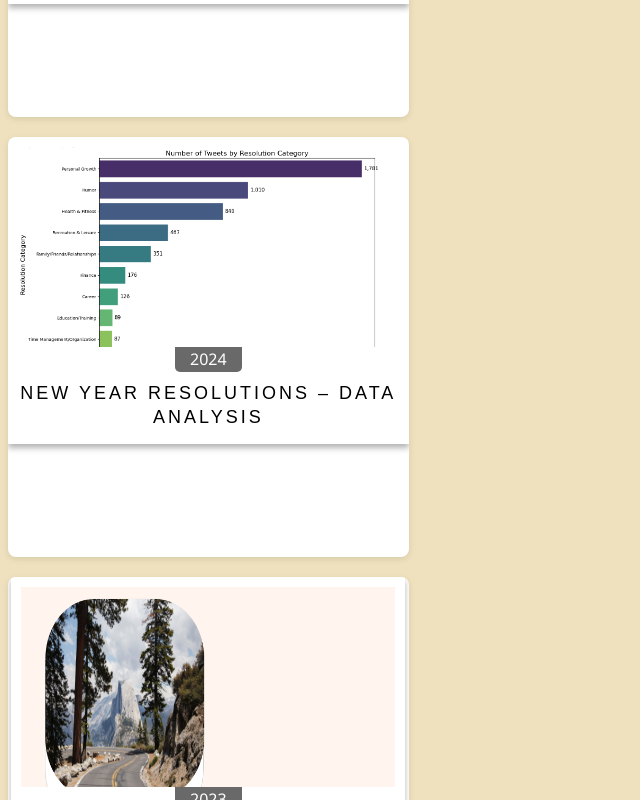
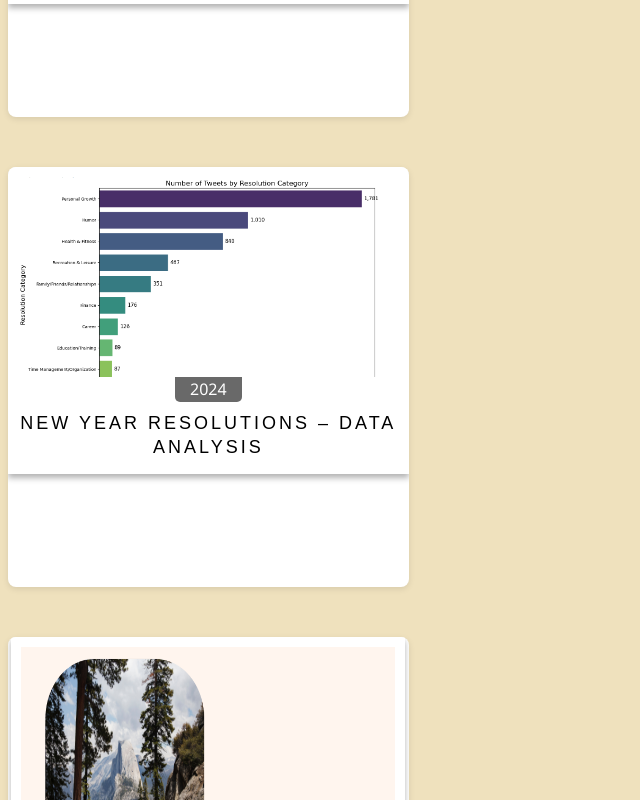
Before and after one commit to sarahamer13/portfolio, a React (Create React App) app: page / in a window 1280 px wide. Shown: the part 1160-1960 px from the top of the page, without its empty margins (0-640 px from the left). Built offline with nearby package versions, Linux system fonts and the light colour scheme; some icons are missing.

Commit message:
Update App.scss

```diff
--- a/src/App.scss
+++ b/src/App.scss
@@ -107,6 +107,11 @@ header .nav .nav-link.active {
   flex-wrap: wrap;
   justify-content: center;
   gap: 20px;
+}
+
+.custom-project-card {
+  width: calc(33.333% - 20px); /* 3 per row with spacing */
+  margin-bottom: 30px;
 }
 
 .skills-tile {
```
